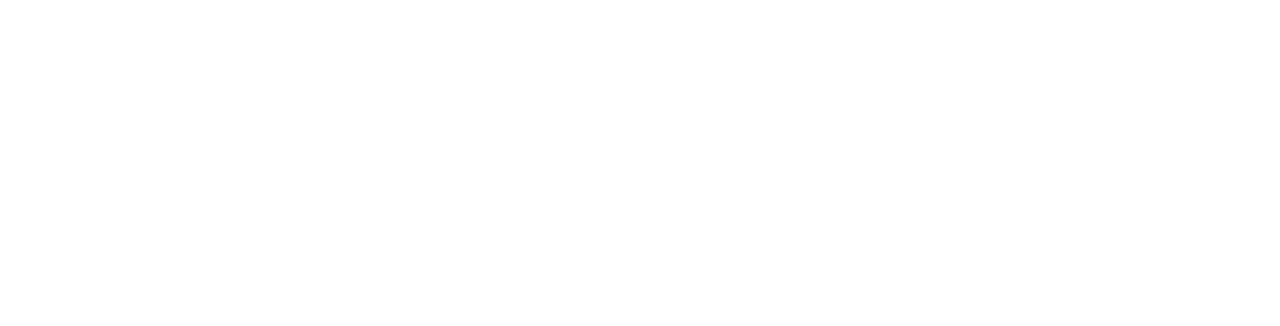
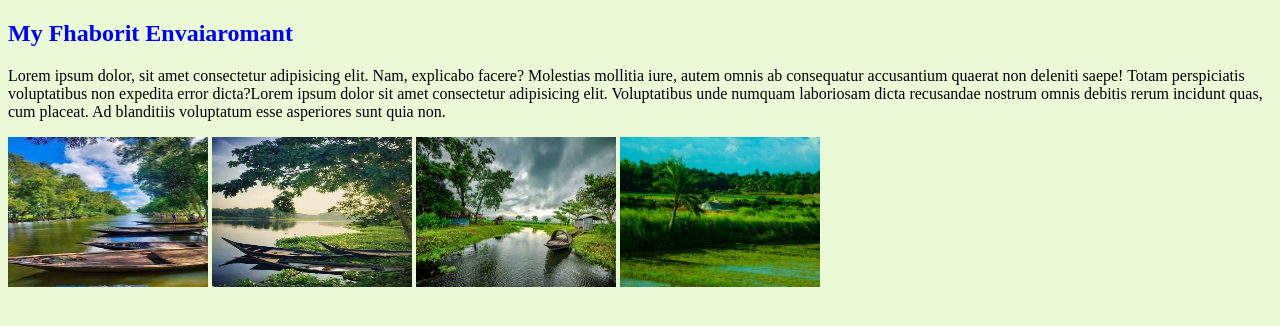
Before and after one commit to asadulislam1122/my-fourth-repo, a plain HTML site: page index.html in a window 1280 px wide. Drawn offline with Linux system fonts and the light colour scheme.

Commit message:
my fhaborit envaiaroment

```diff
--- a/index.html
+++ b/index.html
@@ -4,8 +4,14 @@
     <meta charset="UTF-8">
     <meta name="viewport" content="width=device-width, initial-scale=1.0">
     <title>my fourth repo</title>
+    <link rel="stylesheet" href="styles/slaid.css">
 </head>
 <body>
-
+  <h2>My Fhaborit Envaiaromant</h2>
+  <p> Lorem ipsum dolor, sit amet consectetur adipisicing elit. Nam, explicabo facere? Molestias mollitia iure, autem omnis ab consequatur accusantium quaerat non deleniti saepe! Totam perspiciatis voluptatibus non expedita error dicta?Lorem ipsum dolor sit amet consectetur adipisicing elit. Voluptatibus unde numquam laboriosam dicta recusandae nostrum omnis debitis rerum incidunt quas, cum placeat. Ad blanditiis voluptatum esse asperiores sunt quia non.</p>
+  <img height="150px" width="200px" src="Image/p.jpg" alt="">
+  <img height="150px" width="200px" src="Image/pp.webp" alt="">
+  <img height="150px" width="200px" src="Image/ppp.jpg" alt="">
+  <img height="150px" width="200px"  src="Image/pppp.jpg" alt="">
 </body>
 </html>
--- /dev/null
+++ b/styles/slaid.css
@@ -0,0 +1,6 @@
+body{
+    background-color: rgb(234, 250, 215);
+}
+h2{
+    color: blue;
+}
```
Also changed, not shown: Image/p.jpg (added), Image/pp.webp (added), Image/ppp.jpg (added), Image/pppp.jpg (added).
